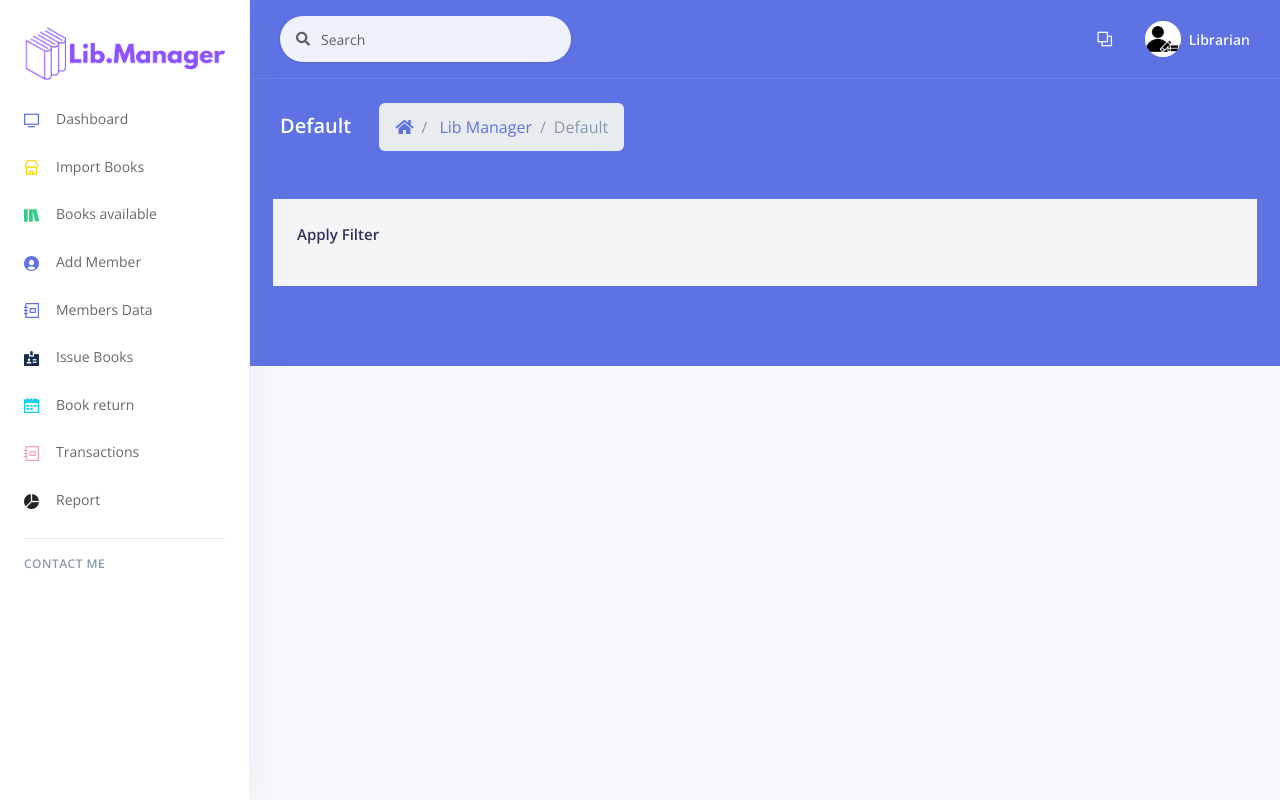
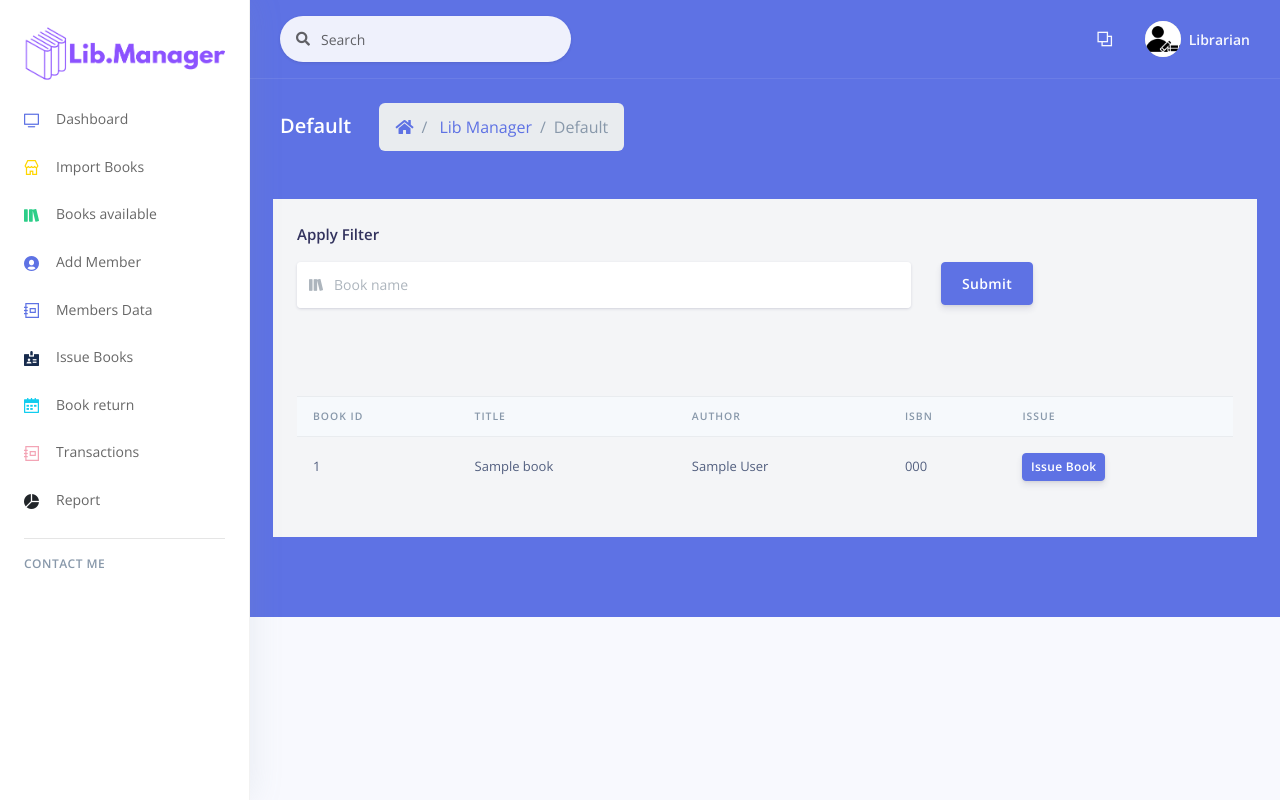
Before and after one commit to dsrao711/LibManager, a Flask app: template app/templates/transactions/book_issue.html in a window 1280 px wide. Run offline with Flask 2, Linux system fonts and the light colour scheme; the template is opened without the code that fills it: most values are stand-ins (such as "Sample title", 1, 10 or a date in 2020); form fields are guessed from the names that the template uses; some libraries are stand-ins or nearby versions.

Commit message:
Transactions module - Tables

```diff
--- a/app/templates/transactions/includes/get_books.html
+++ b/app/templates/transactions/includes/get_books.html
@@ -0,0 +1,39 @@
+<div class="card-body" style="background-color: #f4f5f7;">
+    <div class="table-responsive">
+        <div>
+            <table class="table align-items-center" id="table_to_highlight">
+                <thead class="thead-light">
+                    <tr>
+                        <th scope="col" class="sort" data-sort="id">Book ID</th>
+                        <th scope="col" class="sort" data-sort="title">Title</th>
+                        <th scope="col" class="sort" data-sort="author">Author</th>
+                        <th scope="col" class="sort" data-sort="isbn">ISBN</th>
+                        <th scope="col" class="sort" data-sort="import">Issue</th>
+                    </tr>
+                </thead>
+                <tbody class="list">
+                    {% for book in books %}
+                    <tr>
+                        <td class="id">
+                            {{book.book_id}}
+                        </td>
+                        <td class="title">
+                            {{book.title}}
+                        </td>
+                        <td class="author">
+                            {{book.author}}
+                        </td>
+                        <td class="isbn">
+                            {{book.isbn}}
+                        </td>
+                        <td class="issue">
+                            <button type="button" class="btn btn-primary btn-sm" data-toggle="modal" data-target="#examplemodal{{ book.book_id }}"> Issue Book</button>
+                        </td>
+                    </tr>
+
+                    {% endfor %}
+                </tbody>
+            </table>
+        </div>
+    </div>
+</div>
--- a/app/templates/transactions/includes/issue_form.html
+++ b/app/templates/transactions/includes/issue_form.html
@@ -0,0 +1,94 @@
+{% for book in books %}
+
+<!-- Modal  starts-->
+<div class="modal fade" id="examplemodal{{ book.book_id }}" tabindex="-1" role="dialog">
+    <div class="modal-dialog modal-dialog-centered" role="document">
+        <div class="modal-content">
+            <div class="modal-header">
+                <h5 class="modal-title">Issue Books</h5>
+                <button type="button" class="close" data-dismiss="modal" aria-label="Close">
+                    <span aria-hidden="true">&times;</span>
+                </button>
+            </div>
+            <div class="modal-body">
+                <!-- Form -->
+                <form role="form" method="POST" action="/members">
+                    {{ issue_form.hidden_tag() }}
+                    <div class="row m-0">
+
+                        <div class="col-xl-6 form-group">
+                            {% if edit_form.member_id.errors %}
+                                {{ edit_form.member_id(class="form-control is-invalid") }}
+                            <div class="invalid-feedback">
+                                {% for error in edit_form.member_id.errors %}
+                                    <span>{{ error }}</span> {% endfor %}
+                            </div>
+                            {% else %}
+                                {{ edit_form.member_id(class="form-control" , placeholder = "Name" , type = "text" , value = user.member_id  )  }}
+                            {% endif %}
+                        </div>
+
+
+                        <div class="col-xl-6 form-group">
+                            {% if edit_form.name.errors %}
+                                {{ edit_form.name(class="form-control is-invalid") }}
+                            <div class="invalid-feedback">
+                                {% for error in edit_form.name.errors %}
+                                    <span>{{ error }}</span> {% endfor %}
+                            </div>
+                            {% else %}
+                                {{ edit_form.name(class="form-control" , placeholder = "Name" , type = "text" , value = user.name )  }}
+                            {% endif %}
+                        </div>
+
+                        <div class="col-xl-6 form-group">
+                            {% if edit_form.email.errors %}
+                                {{ edit_form.email(class="form-control is-invalid") }}
+                            <div class="invalid-feedback">
+                                {% for error in edit_form.email.errors %}
+                                    <span>{{ error }}</span> {% endfor %}
+                            </div>
+                            {% else %}
+                                {{ edit_form.email(class="form-control" , placeholder = "Email" , type = "text" , value = user.email ) }} {% endif %}
+                        </div>
+
+                        <div class="col-xl-6 form-group">
+                            {% if edit_form.contact.errors %}
+                                {{ edit_form.contact(class="form-control is-invalid") }}
+                            <div class="invalid-feedback">
+                                {% for error in edit_form.contact.errors %}
+                                    <span>{{ error }}</span> {% endfor %}
+                            </div>
+                            {% else %}
+                                {{ edit_form.contact(class="form-control" , placeholder = "Contact Number" , type = "text" , value = user.contact) }} {% endif %}
+                        </div>
+
+                        <div class="col-xl-6 form-group">
+                            {% if edit_form.debt.errors %}
+                                {{ edit_form.debt(class="form-control is-invalid") }}
+                            <div class="invalid-feedback">
+                                {% for error in edit_form.debt.errors %}
+                                    <span>{{ error }}</span> {% endfor %}
+                            </div>
+                            {% else %}
+                                {{ edit_form.debt(class="form-control" , placeholder = "Quantity" , type = "text" , value = user.debt) }} {% endif %}
+                        </div>
+
+                        <div class="col-xl-6 ">
+                        </div>
+
+                        <div class="col-xl-3 align-left">
+                            {{ edit_form.edit(class = "btn btn-primary" , type = "submit") }}
+                        </div>
+
+                    </div>
+                </form>
+
+            </div>
+
+        </div>
+    </div>
+</div>
+<!-- Modal ends-->
+
+{% endfor %}
--- a/app/templates/transactions/includes/search_form.html
+++ b/app/templates/transactions/includes/search_form.html
@@ -4,6 +4,35 @@
         <h4>Apply Filter</h4>
     </div>
 
+    <form role="form" method="POST">
 
+        {{ search_form.hidden_tag() }}
+        <div class="row">
+
+            <div class="col-xl-8 form-group">
+                <div class="input-group input-group-merge input-group-alternative mb-3">
+                    <div class="input-group-prepend">
+                        <span class="input-group-text"><i class="ni ni-books"></i></span>
+                    </div>
+
+                    {% if search_form.name.errors %}
+                        {{ search_form.name(class="form-control form-control-lg is-invalid") }}
+                        <div class="invalid-feedback">
+                            {% for error in search_form.name.errors %}
+                                <span>{{ error }}</span>
+                            {% endfor %}
+                        </div>
+                    {% else %}
+                        {{ search_form.name(class="form-control" , placeholder = "Book name" , type = "text") }}
+                    {% endif %}
+                </div>
+            </div>
+
+            <div class="col-xl-3 align-left">
+                {{search_form.search(class = "btn btn-primary" , type = "submit" )}}
+            </div>
+
+        </div>
+    </form>
 
 </div>
```
Also changed, not shown: app/transactions/routes.py (+9 -4 lines).
